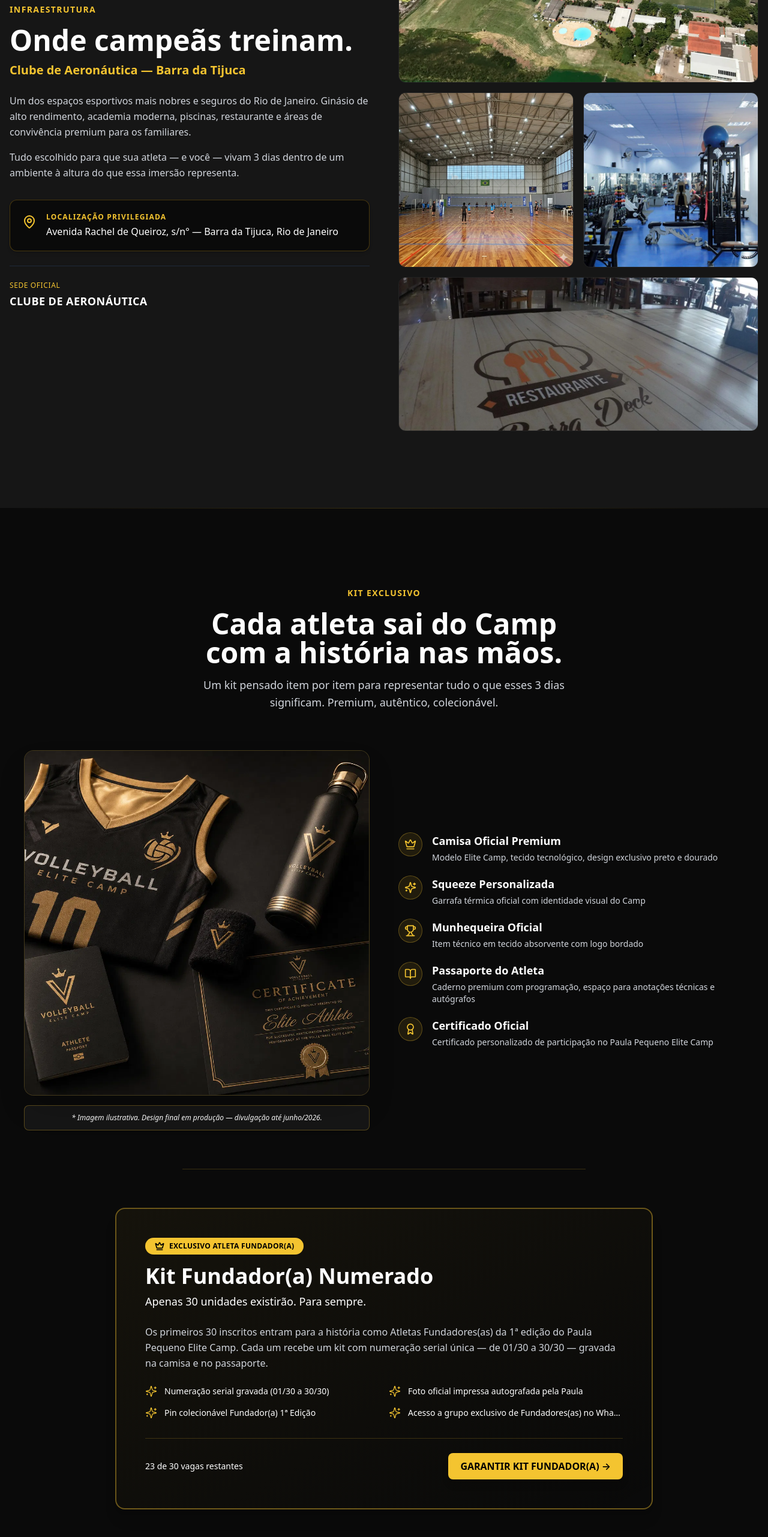
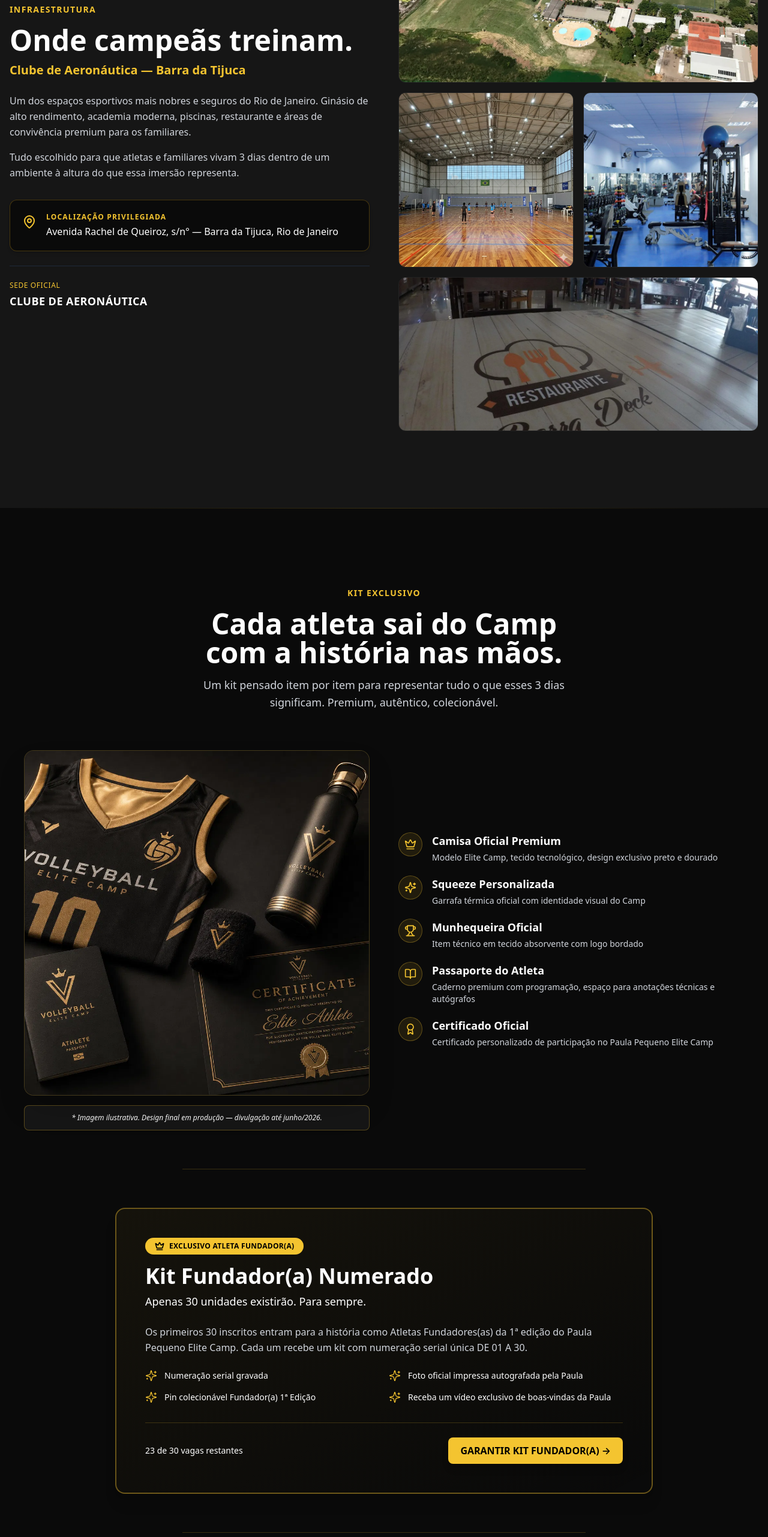
Before and after one commit to alexandrefolhas-02/camp-paulapequeno-v2, a React (Vite) app: page / in a window 1280 px wide. Shown: the part 6167-8730 px from the top of the page at 60% size. Built offline with nearby package versions, Linux system fonts and the light colour scheme; no server answers.

Commit message:
update: copy updates in Estrutura and KitAtleta blocks

```diff
--- a/src/components/Estrutura.tsx
+++ b/src/components/Estrutura.tsx
@@ -31,7 +31,7 @@ export default function Estrutura() {
           </p>
 
           <p className="mt-4 text-base text-gray-300 leading-relaxed">
-            Tudo escolhido para que sua atleta — e você — vivam 3 dias dentro de um ambiente à altura do que essa imersão representa.
+            Tudo escolhido para que atletas e familiares vivam 3 dias dentro de um ambiente à altura do que essa imersão representa.
           </p>
 
           <div className="mt-8 p-5 border border-gold-600/30 bg-black-main rounded-xl flex gap-4 items-start shadow-md">
--- a/src/components/KitAtleta.tsx
+++ b/src/components/KitAtleta.tsx
@@ -40,10 +40,10 @@ export default function KitAtleta() {
   ]
 
   const exclusivoFundador = [
-    "Numeração serial gravada (01/30 a 30/30)",
+    "Numeração serial gravada",
     "Foto oficial impressa autografada pela Paula",
     "Pin colecionável Fundador(a) 1ª Edição",
-    "Acesso a grupo exclusivo de Fundadores(as) no WhatsApp"
+    "Receba um vídeo exclusivo de boas-vindas da Paula"
   ]
 
   const bonusSorteio = [
@@ -159,7 +159,7 @@ export default function KitAtleta() {
           </p>
 
           <p className="mt-6 text-base text-gray-300 leading-relaxed">
-            Os primeiros 30 inscritos entram para a história como Atletas Fundadores(as) da 1ª edição do Paula Pequeno Elite Camp. Cada um recebe um kit com numeração serial única — de 01/30 a 30/30 — gravada na camisa e no passaporte.
+            Os primeiros 30 inscritos entram para a história como Atletas Fundadores(as) da 1ª edição do Paula Pequeno Elite Camp. Cada um recebe um kit com numeração serial única DE 01 A 30.
           </p>
 
           <div className="mt-6 grid grid-cols-1 md:grid-cols-2 gap-4">
```
